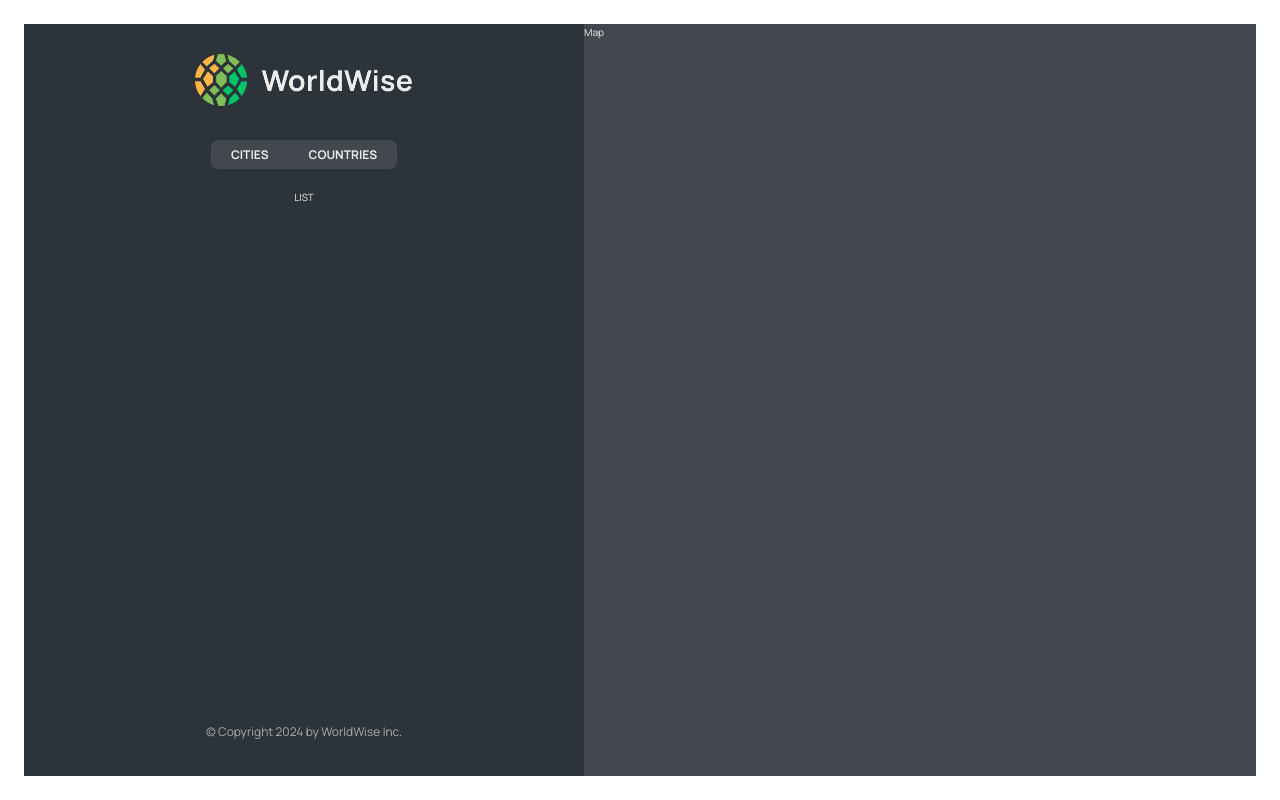
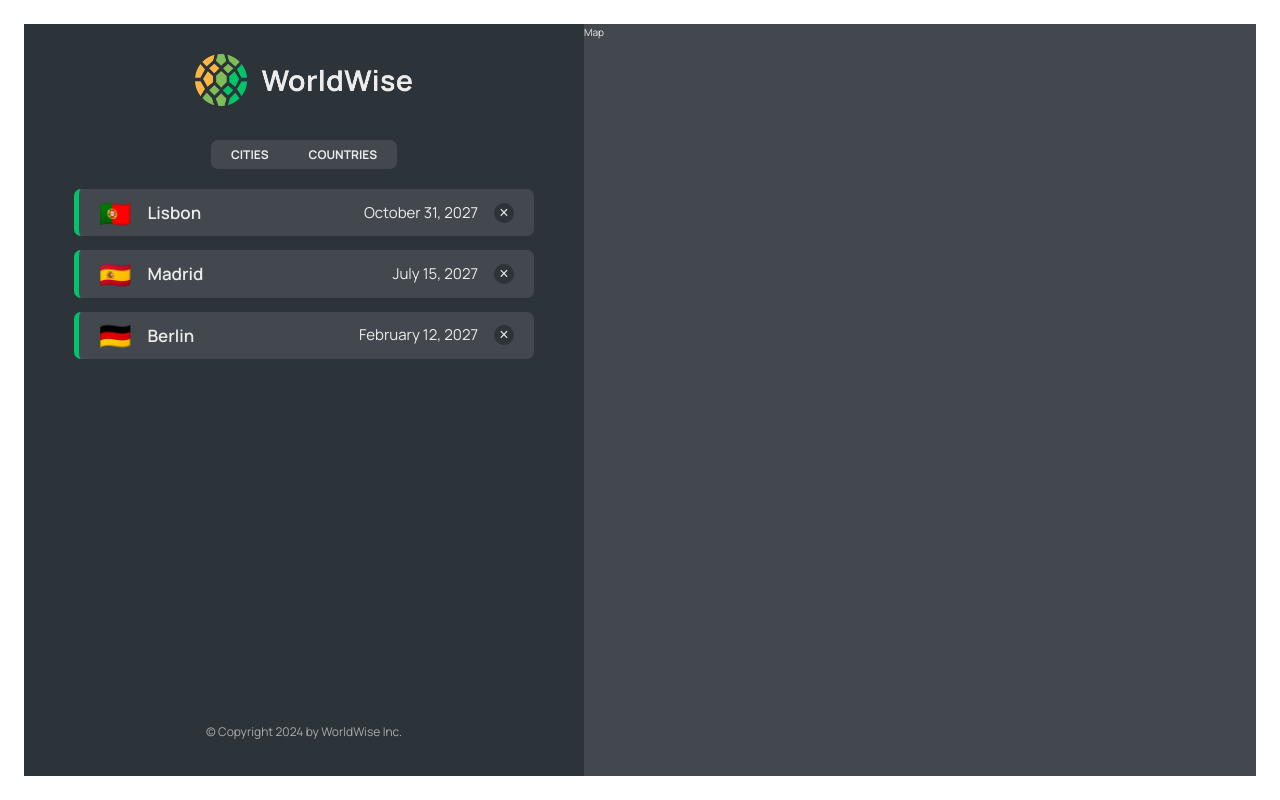
Before and after one commit to marcomontilla/worldwise, a React (Vite) app: page /app in a window 1280 px wide. Built offline with nearby package versions, Linux system fonts and the light colour scheme; data requests are answered from the project's data file.

Commit message:
Video 213. Implementing the Cities List

```diff
--- a/package.json
+++ b/package.json
@@ -7,9 +7,11 @@
     "dev": "vite",
     "build": "vite build",
     "lint": "eslint . --ext js,jsx --report-unused-disable-directives --max-warnings 0",
-    "preview": "vite preview"
+    "preview": "vite preview",
+    "server": "json-server --watch data/cities.json --port 9000"
   },
   "dependencies": {
+    "json-server": "^1.0.0-beta.1",
     "react": "^18.2.0",
     "react-dom": "^18.2.0",
     "react-router-dom": "^6.23.1"
--- a/src/App.jsx
+++ b/src/App.jsx
@@ -5,8 +5,31 @@
 import AppLayaout from "./pages/AppLayaout";
 import PageNotFound from "./pages/PageNotFound";
 import Login from "./pages/Login";
+import CityList from "./components/CityList";
+import { useState, useEffect } from "react";
+
+const BASE_URL = "http://localhost:9000";
 
 function App() {
+  const [cities, setCities] = useState([]);
+  const [isLoading, setIsLoading] = useState(false);
+
+  useEffect(() => {
+    async function fetchCitites() {
+      try {
+        setIsLoading(true);
+        const res = await fetch(`${BASE_URL}/cities`);
+        const data = await res.json();
+        setCities(data);
+      } catch {
+        alert("Ops, something when wrong...");
+      } finally {
+        setIsLoading(false);
+      }
+    }
+    fetchCitites();
+  }, []);
+
   return (
     <BrowserRouter>
       <Routes>
@@ -15,8 +38,14 @@
         <Route path="product" element={<Product />} />
         <Route path="login" element={<Login />} />
         <Route path="app" element={<AppLayaout />}>
-          <Route index element={<p>LIST</p>} />
-          <Route path="cities" element={<p>List of cities</p>} />
+          <Route
+            index
+            element={<CityList cities={cities} isLoading={isLoading} />}
+          />
+          <Route
+            path="cities"
+            element={<CityList cities={cities} isLoading={isLoading} />}
+          />
           <Route path="countries" element={<p>List of Countries</p>} />
           <Route path="form" element={<p>FORM</p>} />
         </Route>
--- a/src/components/AppNav.jsx
+++ b/src/components/AppNav.jsx
@@ -4,14 +4,12 @@
 
 function AppNav() {
 	return (
-    <>
 		<nav className={styles.nav}>
 			<ul>
 				<li><NavLink to='cities'>Cities</NavLink></li>
 				<li><NavLink to='countries'>Countries</NavLink></li>
 			</ul>
 		</nav>
-    </>
 	)
 }
 
--- /dev/null
+++ b/src/components/CityItem.jsx
@@ -0,0 +1,24 @@
+import React from "react";
+import styles from "./CityItem.module.css";
+
+const formatDate = (date) =>
+  new Intl.DateTimeFormat("en", {
+    day: "numeric",
+    month: "long",
+    year: "numeric",
+  }).format(new Date(date));
+
+function CityItem({ city }) {
+  const { cityName, emoji, date } = city;
+
+  return (
+    <li className={styles.cityItem}>
+      <span className={styles.emoji}>{emoji}</span>
+      <h3 className={styles.name}>{cityName}</h3>
+      <time className={styles.date}>{formatDate(date)}</time>
+      <button className={styles.deleteBtn}>&times;</button>
+    </li>
+  );
+}
+
+export default CityItem;
--- /dev/null
+++ b/src/components/CityList.jsx
@@ -0,0 +1,24 @@
+import React from "react";
+import Spinner from "./Spinner";
+import CityItem from "./CityItem";
+import Message from "./Message";
+import styles from "./CityList.module.css";
+
+function CityList({ cities, isLoading }) {
+  if (isLoading) return <Spinner />;
+
+  if (!cities.length)
+    return (
+      <Message message="Add your first city by clicking on a city on the map" />
+    );
+
+  return (
+    <ul className={styles.cityList}>
+      {cities.map((city) => (
+        <CityItem city={city} key={city.id} />
+      ))}
+    </ul>
+  );
+}
+
+export default CityList;
```
Also changed, not shown: data/cities.json (line endings or trailing spaces), 1 other file (tests, documents, lock files or other folders). Lines whose indentation alone changed are shown as unchanged.
